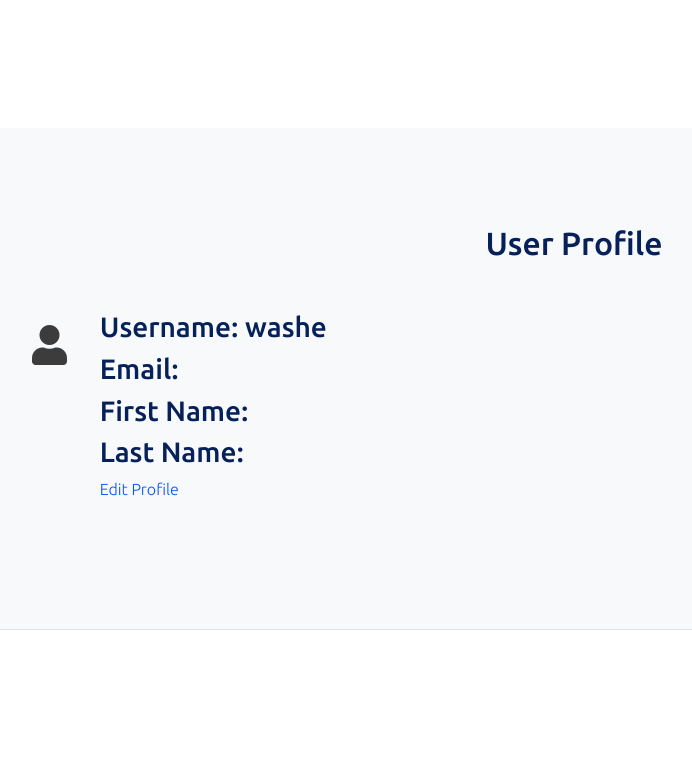
After one commit to EricNdivo/vinstarproject, a Django app: page /user_profile in a window 1280 px wide. The commit adds this page. Shown: the top 781 px of the page, without its empty margins (66-758 px from the left). Run offline with Django 4.2, Linux system fonts and the light colour scheme; a user stored in the database is signed in.

Commit message:
DB(conf)

```diff
--- a/templates/index.html
+++ b/templates/index.html
@@ -21,6 +21,7 @@
                     <li><a href="signout">signout</a></li>
                     <li><a href="contact">Contact</a></li>
                     <li><a href="services">Services</a></li>
+                    <li><a href="user_profile">Profile</a></li>
                 </ul>
             </div>
         </nav>
--- a/templates/services.html
+++ b/templates/services.html
@@ -10,11 +10,8 @@
     <link href="{% static 'css/services.css' %}" type="text/css" rel="Stylesheet" />
     <link rel="stylesheet" href="{% static 'css/build.css' %}">
 
-    <!-- fontawesome -->
     <link rel="stylesheet" href="https://cdnjs.cloudflare.com/ajax/libs/font-awesome/5.15.4/css/all.min.css">
-    <!-- bootstrap -->
     <link href="https://cdn.jsdelivr.net/npm/bootstrap@5.1.0/dist/css/bootstrap.min.css" rel="stylesheet" integrity="sha384-KyZXEAg3QhqLMpG8r+8fhAXLRk2vvoC2f3B09zVXn8CA5QIVfZOJ3BCsw2P0p/We" crossorigin="anonymous">
-    <!-- owl -->
     <link rel="stylesheet" href="https://cdnjs.cloudflare.com/ajax/libs/OwlCarousel2/2.3.4/assets/owl.carousel.min.css">
     <link rel="stylesheet" href="https://cdnjs.cloudflare.com/ajax/libs/OwlCarousel2/2.3.4/assets/owl.theme.default.min.css">
 
--- /dev/null
+++ b/templates/user_info.html
@@ -0,0 +1,36 @@
+
+{% load static %}
+<!DOCTYPE html>
+<html lang="en">
+<head>
+    <meta charset="UTF-8">
+    <meta name="viewport" content="width=device-width, initial-scale=1.0">
+    <meta http-equiv="X-UA-Compatible" content="ie=edge">
+    <title>User Profile</title>
+    <link href="{% static 'css/services.css' %}" type="text/css" rel="stylesheet" />
+    <link rel="stylesheet" href="{% static 'css/build.css' %}">
+    <link rel="stylesheet" href="https://cdnjs.cloudflare.com/ajax/libs/font-awesome/5.15.4/css/all.min.css">
+    <link href="https://cdn.jsdelivr.net/npm/bootstrap@5.1.0/dist/css/bootstrap.min.css" rel="stylesheet" integrity="sha384-KyZXEAg3QhqLMpG8r+8fhAXLRk2vvoC2f3B09zVXn8CA5QIVfZOJ3BCsw2P0p/We" crossorigin="anonymous">
+    <link rel="stylesheet" href="https://cdnjs.cloudflare.com/ajax/libs/OwlCarousel2/2.3.4/assets/owl.carousel.min.css">
+    <link rel="stylesheet" href="https://cdnjs.cloudflare.com/ajax/libs/OwlCarousel2/2.3.4/assets/owl.theme.default.min.css">
+</head>
+<body>
+    <section id="services">
+        <div class="container">
+            <h2>User Profile</h2>
+            <div class="flex">
+                <div>
+                    <div class="fas fa-user"></div>
+                    <div class="services-card-right">
+                        <h3>Username: {{ user.username }}</h3>
+                        <h3>Email: {{ user.email }}</h3>
+                        <h3>First Name: {{ user.first_name }}</h3>
+                        <h3>Last Name: {{ user.last_name }}</h3>
+                        <a href="#">Edit Profile</a>
+                    </div>
+                </div>
+            </div>
+        </div>
+    </section><br>
+</body>
+</html>
--- a/vinstarapp/urls.py
+++ b/vinstarapp/urls.py
@@ -10,4 +10,5 @@ urlpatterns = [
     path('signup/',views.signup, name='signup'),
     path('seemore', views.seemore, name='seemore'),
     path('services', views.services, name='services'),
+    path('user_profile',views.user_profile,name='user_profile')
 ]
--- a/vinstarapp/views.py
+++ b/vinstarapp/views.py
@@ -6,6 +6,7 @@ from django.shortcuts import render, redirect
 from django.contrib.auth.forms import UserCreationForm
 from django.contrib.auth.forms import AuthenticationForm
 from django.shortcuts import HttpResponseRedirect
+from django.contrib.auth.decorators import login_required
 def index(request):
     return render(request, 'index.html')
 
@@ -67,3 +68,18 @@ def services(request):
     print(request.user)
 
     return render(request, 'services.html')
+@login_required
+def user_profile(request):
+    print(request.user)
+
+    user = request.user
+
+    username = user.username
+    email = user.email
+
+    context = {
+        'username': username,
+        'email': email,
+    }
+
+    return render(request, 'user_info.html', context)
```
Also changed, not shown: static/css/main.css (deleted, +0 -59 lines), templates/main.html (+1 -30 lines).
